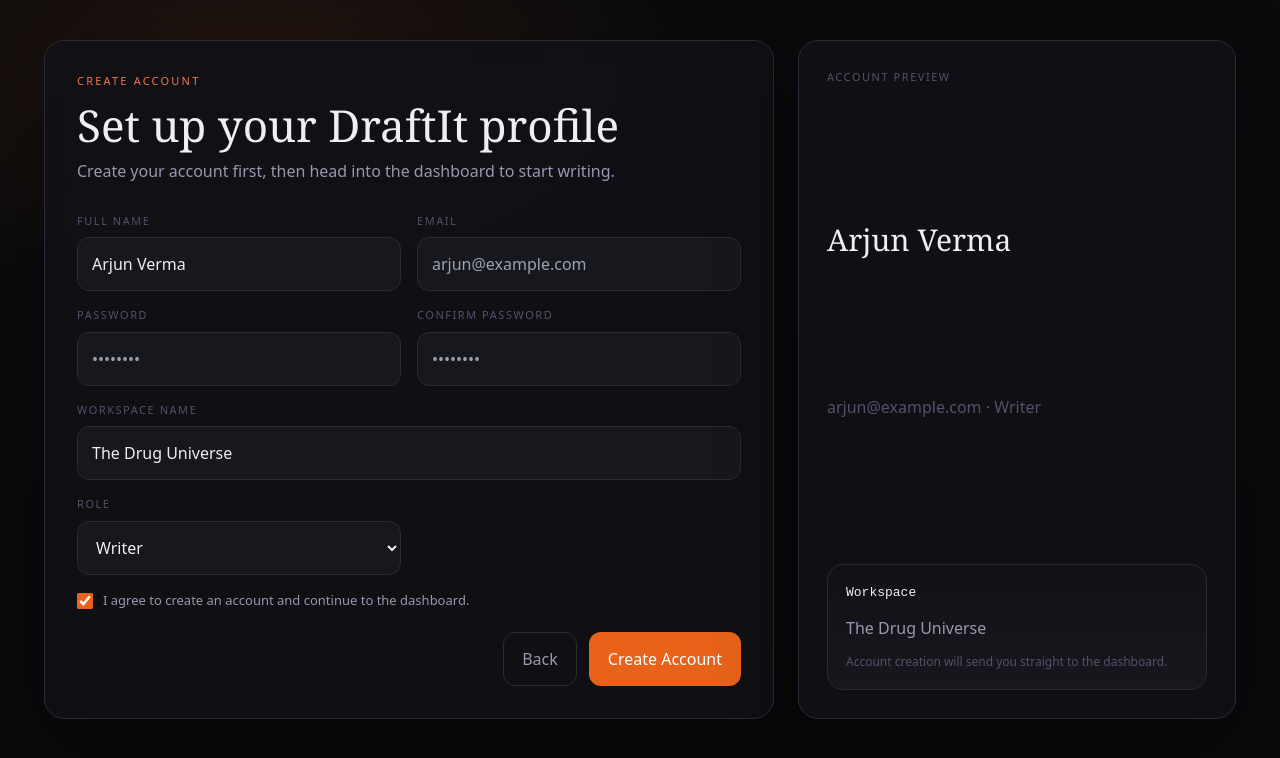
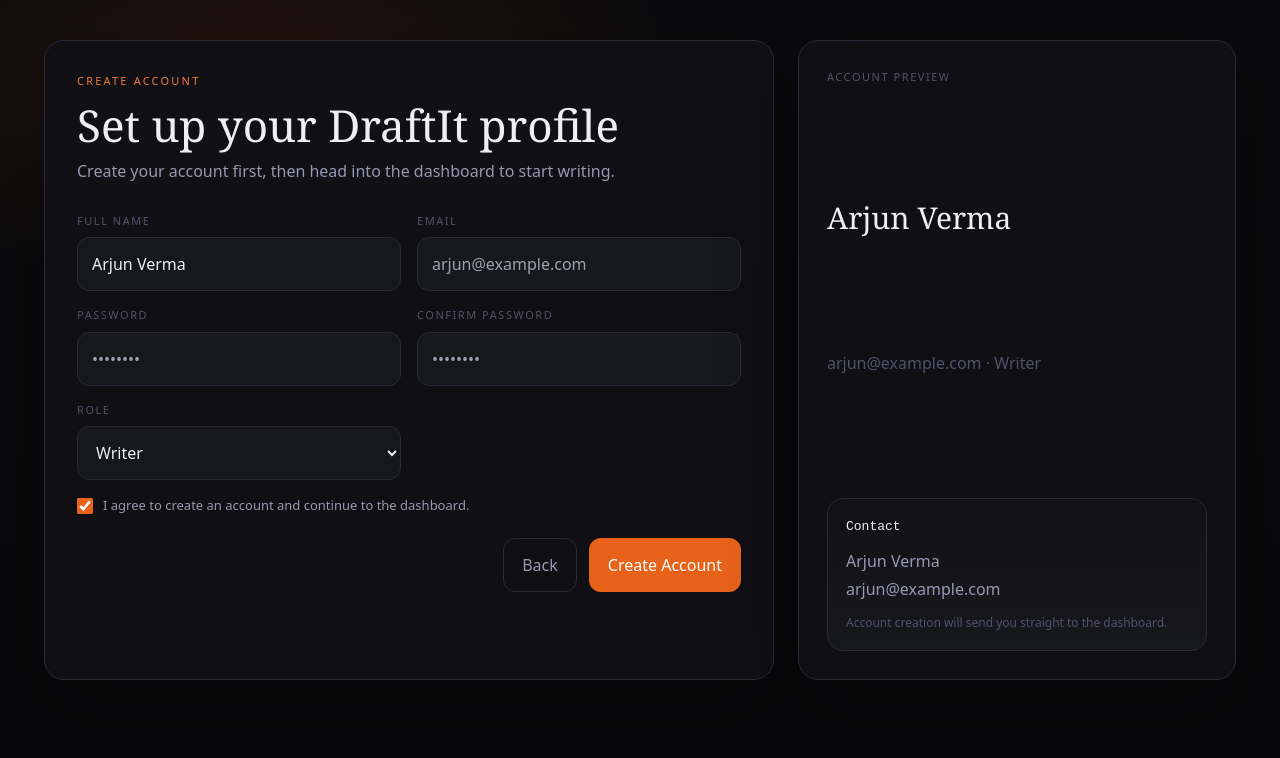
Before and after one commit to vaishnav12200/draftit, a SvelteKit app: page /workspace/new in a window 1280 px wide. Shown: the top 758 px of the page. Built offline with nearby package versions, Linux system fonts and the light colour scheme.

Commit message:
feat: update account creation form to use state management and modify preview details

```diff
--- a/src/routes/workspace/new/+page.svelte
+++ b/src/routes/workspace/new/+page.svelte
@@ -5,13 +5,12 @@
 <script>
 	import { goto } from '$app/navigation';
 
-	let fullName = 'Arjun Verma';
-	let email = '';
-	let password = '';
-	let confirmPassword = '';
-	let workspaceName = 'The Drug Universe';
-	let role = 'Writer';
-	let agreeTerms = true;
+	let fullName = $state('Arjun Verma');
+	let email = $state('');
+	let password = $state('');
+	let confirmPassword = $state('');
+	let role = $state('Writer');
+	let agreeTerms = $state(true);
 
 	function createAccount() {
 		goto('/dashboard');
@@ -41,10 +40,7 @@
 				<span>Confirm Password</span>
 				<input bind:value={confirmPassword} type="password" placeholder="••••••••" />
 			</label>
-			<label class="full">
-				<span>Workspace Name</span>
-				<input bind:value={workspaceName} type="text" placeholder="The Drug Universe" />
-			</label>
+
 			<label>
 				<span>Role</span>
 				<select bind:value={role}>
@@ -71,8 +67,9 @@
 		<div class="preview-title">{fullName}</div>
 		<div class="preview-meta">{email || 'arjun@example.com'} · {role}</div>
 		<div class="preview-box">
-			<div class="preview-scene">Workspace</div>
-			<div class="preview-line">{workspaceName}</div>
+			<div class="preview-scene">Contact</div>
+			<div class="preview-line">{fullName || 'Arjun Verma'}</div>
+			<div class="preview-line">{email || 'arjun@example.com'}</div>
 			<div class="preview-note">Account creation will send you straight to the dashboard.</div>
 		</div>
 	</div>
```
